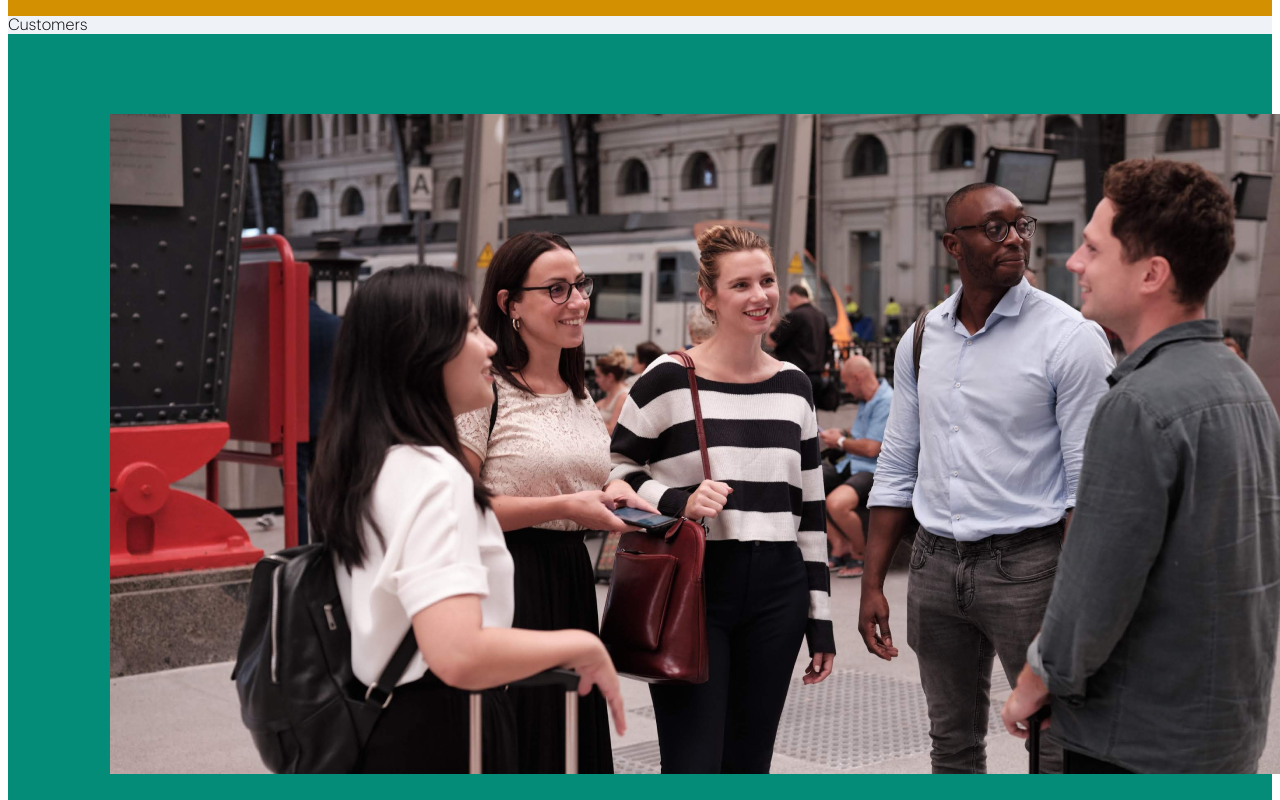
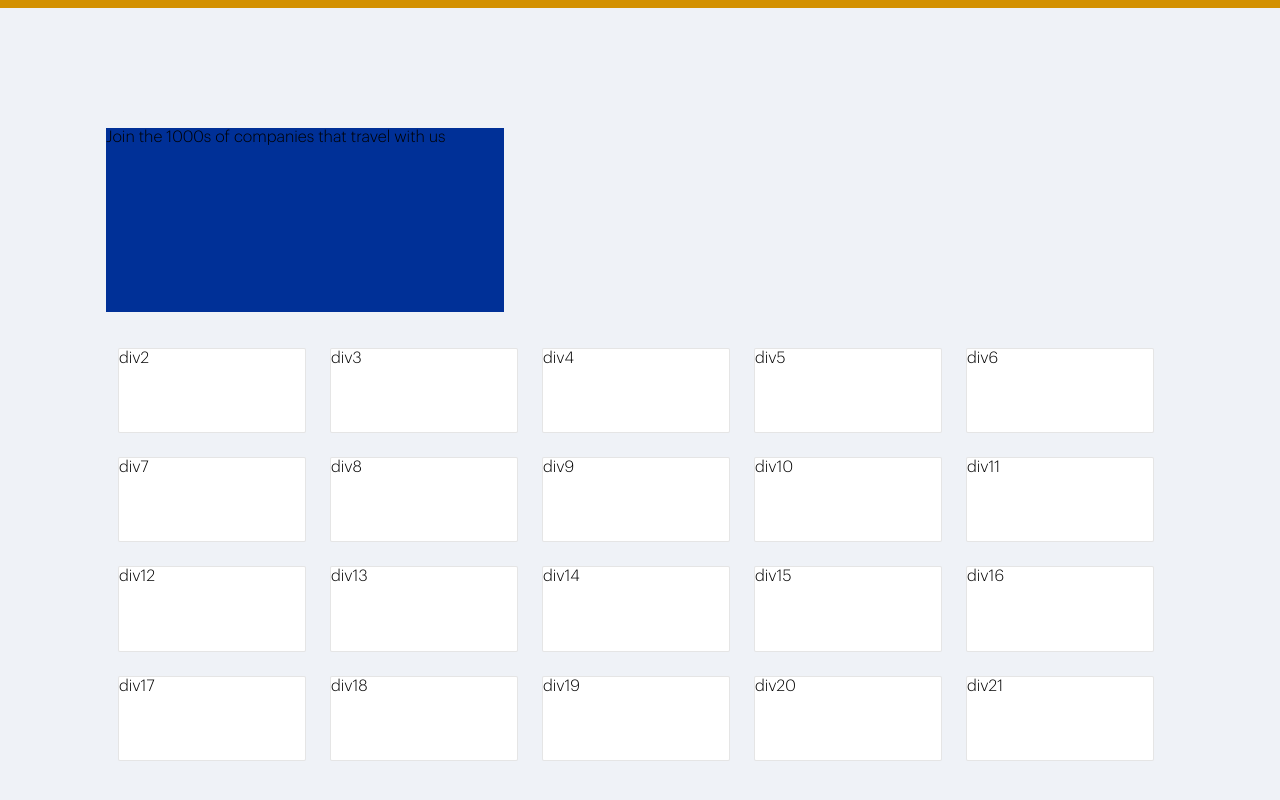
Before and after one commit to joansanchez/JOAN-TK-WD-PART1, a plain HTML site: page index.html in a window 1280 px wide. Shown: the part 1920-2720 px from the top of the page. Drawn offline with Linux system fonts and the light colour scheme.

Commit message:
saving actual progress

```diff
--- a/index.html
+++ b/index.html
@@ -60,7 +60,31 @@
             </div>
         </section>
         <section class="customers">
-            Customers
+
+            <div class="first-item-mosaic">Join the 1000s of companies that travel with us</div>
+            <div class="mosaic">
+                <div class="item-mosaic">div2</div>
+                <div class="item-mosaic">div3</div>
+                <div class="item-mosaic">div4</div>
+                <div class="item-mosaic">div5</div>
+                <div class="item-mosaic">div6</div>
+                <div class="item-mosaic">div7</div>
+                <div class="item-mosaic">div8</div>
+                <div class="item-mosaic">div9</div>
+                <div class="item-mosaic">div10</div>
+                <div class="item-mosaic">div11</div>
+                <div class="item-mosaic">div12</div>
+                <div class="item-mosaic">div13</div>
+                <div class="item-mosaic">div14</div>
+                <div class="item-mosaic">div15</div>
+                <div class="item-mosaic">div16</div>
+                <div class="item-mosaic">div17</div>
+                <div class="item-mosaic">div18</div>
+                <div class="item-mosaic">div19</div>
+                <div class="item-mosaic">div20</div>
+                <div class="item-mosaic">div21</div>
+
+            </div>
         </section>
         <section class="lastPic">
             <div class="pictureTalking">
--- a/styles/style.scss
+++ b/styles/style.scss
@@ -17,6 +17,7 @@
 
 body{
     font-family: CustomGraphik;
+    margin: 0px;
 }
 
 
@@ -257,7 +258,50 @@ header{
 
 
 .customers{
+    padding: 108px 92px 108px 94px;
+    .mosaic{
+        display: flex;
+        flex-flow: wrap;
+        padding:12px;
+    }
+    .first-item-mosaic{
+        background: #003097;
+        width: 398.07px;
+        height: 184.11px;
+        margin:12px;
+    }
+    .item-mosaic{
+        width: 186px;
+        height: 83.19px;
+        background: #FFFFFF;
+        border: 1px solid rgba(0, 0, 0, 0.1);
+        border-radius: 2px;
+        margin:12px;
+    }
+    @media all and (max-width: 360px){
+        padding: 50px 31px 60px 33px;
+        .mosaic{
+            display: flex;
+            flex-flow: row wrap;
+            padding:0px;
+        }
+        .first-item-mosaic{
+            background: #003097;
+            width: 296px;
+            height: 160px;
+            margin: 0px;
+            margin-bottom:20px;
+        }
 
+        .item-mosaic{
+            width: 140px;
+            height: 60px;
+            background: #FFFFFF;
+            border: 1px solid rgba(0, 0, 0, 0.1);
+            border-radius: 2px;
+            margin:0px;
+         }
+}
 }
 
 .lastPic{
```
Also changed, not shown: styles/style.css, 1 other file.
